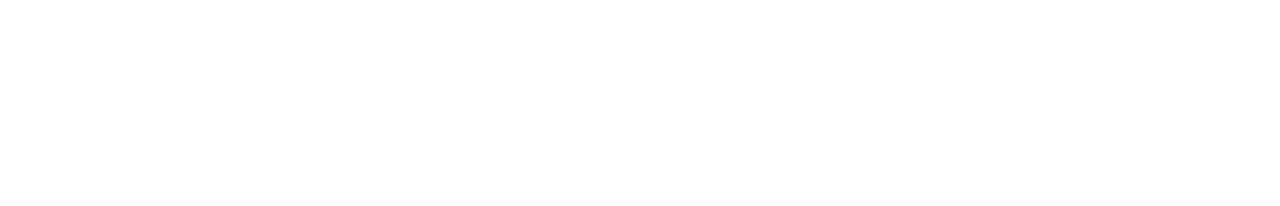
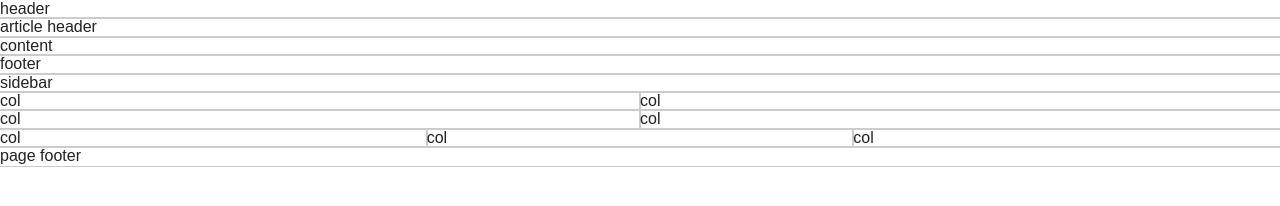
Before and after one commit to WimTeuling/wk03, a website built with Parcel: page index.html in a window 1280 px wide. Built offline with nearby package versions, Linux system fonts and the light colour scheme.

Commit message:
Layout changes first grid

```diff
--- a/css/main.css
+++ b/css/main.css
@@ -13,7 +13,8 @@
 
 html {
   color: #222;
-  font-size: 1em;
+  font-size: 1em; /* 16px */
+  font-family: sans-serif;
   line-height: 1.4;
 }
 
@@ -84,11 +85,105 @@ textarea {
 }
 
 /* ==========================================================================
-   Author's custom styles
+   LAYOUT
    ========================================================================== */
 
+footer,
+header,
+main,
+div,
+section {
+  outline: 1px solid #CCC;
+}
+
+.g-container {
+  display: grid;
+  max-width: 85rem;
+  margin: 0 auto;
+
+}
+
+/* Small only */
+@media screen and (max-width: 39.9375em) {}
+
+/* Medium and up */
+@media screen and (min-width: 40em) {
+
+  .m-col-1 {
+    grid-template-columns: 1fr;
+  }
+
+  .m-col-2 {
+    grid-template-columns: repeat(2, 1fr);
+  }
+
+  .m-col-3 {
+    grid-template-columns: repeat(3, 1fr);
+  }
+
+  .m-col-4 {
+    grid-template-columns: repeat(4, 1fr);
+  }
+
+  .m-col-5 {
+    grid-template-columns: repeat(5, 1fr);
+  }
+
+  .m-col-6 {
+    grid-template-columns: repeat(6, 1fr);
+  }
+
+
+}
+
+/* Medium only */
+@media screen and (min-width: 40em) and (max-width: 63.9375em) {}
+
+/* Large and up */
+@media screen and (min-width: 64em) {}
+
+/* Large only */
+@media screen and (min-width: 64em) and (max-width: 74.9375em) {
+
+  .l-col-1 {
+    grid-template-columns: 1fr;
+  }
+
+  .l-col-2 {
+    grid-template-columns: repeat(2, 1fr);
+  }
+
+  .l-col-3 {
+    grid-template-columns: repeat(3, 1fr);
+  }
+
+  .l-col-4 {
+    grid-template-columns: repeat(4, 1fr);
+  }
+
+  .l-col-5 {
+    grid-template-columns: repeat(5, 1fr);
+  }
+
+  .l-col-6 {
+    grid-template-columns: repeat(6, 1fr);
+  }
+
+  .l-col-7 {
+    grid-template-columns: repeat(7, 1fr);
+  }
+  .l-col-8 {
+    grid-template-columns: repeat(8, 1fr);
+  }
+
+}
+
+
+
+
+
 /* ==========================================================================
-   Helper classes
+   UTILITIES
    ========================================================================== */
 
 /*
--- a/index.html
+++ b/index.html
@@ -25,35 +25,38 @@
 <body class="page home">
 
 <header class="page__header">
-
+header
 </header>
 
 <main class="page__main">
-  <article class="article">
-    <header class="article__header"></header>
-    <div class="article__content"></div>
-    <footer class="article__footer"></footer>
-  </article>
-  <div class="sidebar">
+  <div class="g-container">
+
+    <article class="article">
+      <header class="article__header">article header</header>
+      <div class="article__content">content</div>
+      <footer class="article__footer">footer</footer>
+    </article>
+    <div class="sidebar">
+      sidebar
+    </div>
 
   </div>
-
 </main>
 
-<section class="products">
-  <div class="column"></div>
-  <div class="column"></div>
-  <div class="column"></div>
-  <div class="column"></div>
+<section class="products g-container m-col-2 l-col-4">
+  <div class="column">col</div>
+  <div class="column">col</div>
+  <div class="column">col</div>
+  <div class="column">col</div>
 </section>
-<section class="portfolio">
-  <div class="column"></div>
-  <div class="column"></div>
-  <div class="column"></div>
+<section class="portfolio g-container m-col-3">
+  <div class="column">col</div>
+  <div class="column">col</div>
+  <div class="column">col</div>
 </section>
 
 <footer class="page__footer">
-
+page footer
 </footer>
 
 
```
